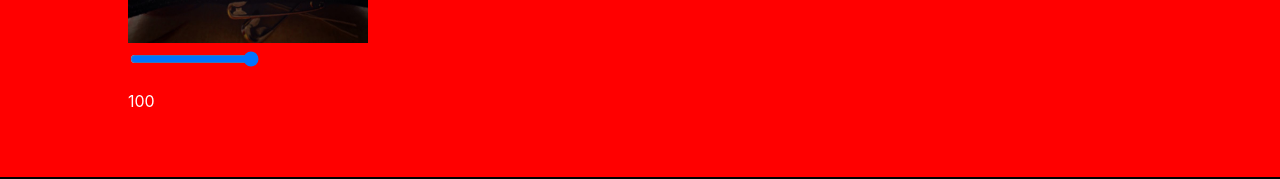
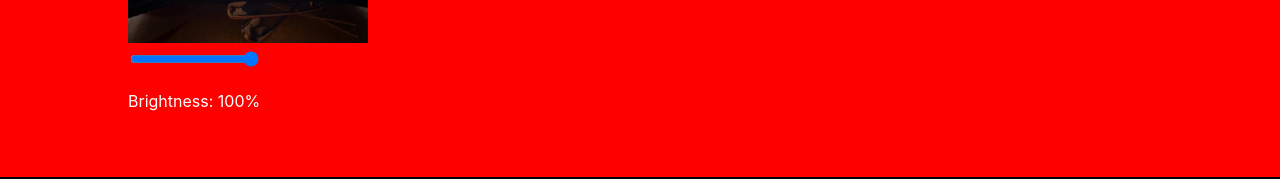
Before and after one commit to LucaDalCorso2004/SimplePhotoEditor, a React (Vite) app: page / in a window 1280 px wide. Shown: the part 377-556 px from the top of the page. Built offline with nearby package versions, Linux system fonts and the light colour scheme.

Commit message:
fixed the slider

```diff
--- a/src/App.jsx
+++ b/src/App.jsx
@@ -30,11 +30,11 @@ function App() {
 
       <div className="box">
         <Slider
-          onChange={(e) => {
-            setFilter(e.target.value);
+          handleValueChange={(value) => {
+            setFilter(value);
           }}
         />
-        <p>{currentFilter}</p>
+        <p>Brightness: {currentFilter}%</p>
       </div>
     </>
   );
--- a/src/Slider.jsx
+++ b/src/Slider.jsx
@@ -1,11 +1,12 @@
-export function Slider(onChange) {
+// eslint-disable-next-line react/prop-types
+export function Slider({ handleValueChange }) {
   return (
     <input
       type="range"
       min="0"
       max="100"
       defaultValue="100"
-      onChange={(e) => onChange(e.target.value)}
+      onChange={(e) => handleValueChange(e.target.value)}
     />
   );
 }
```
